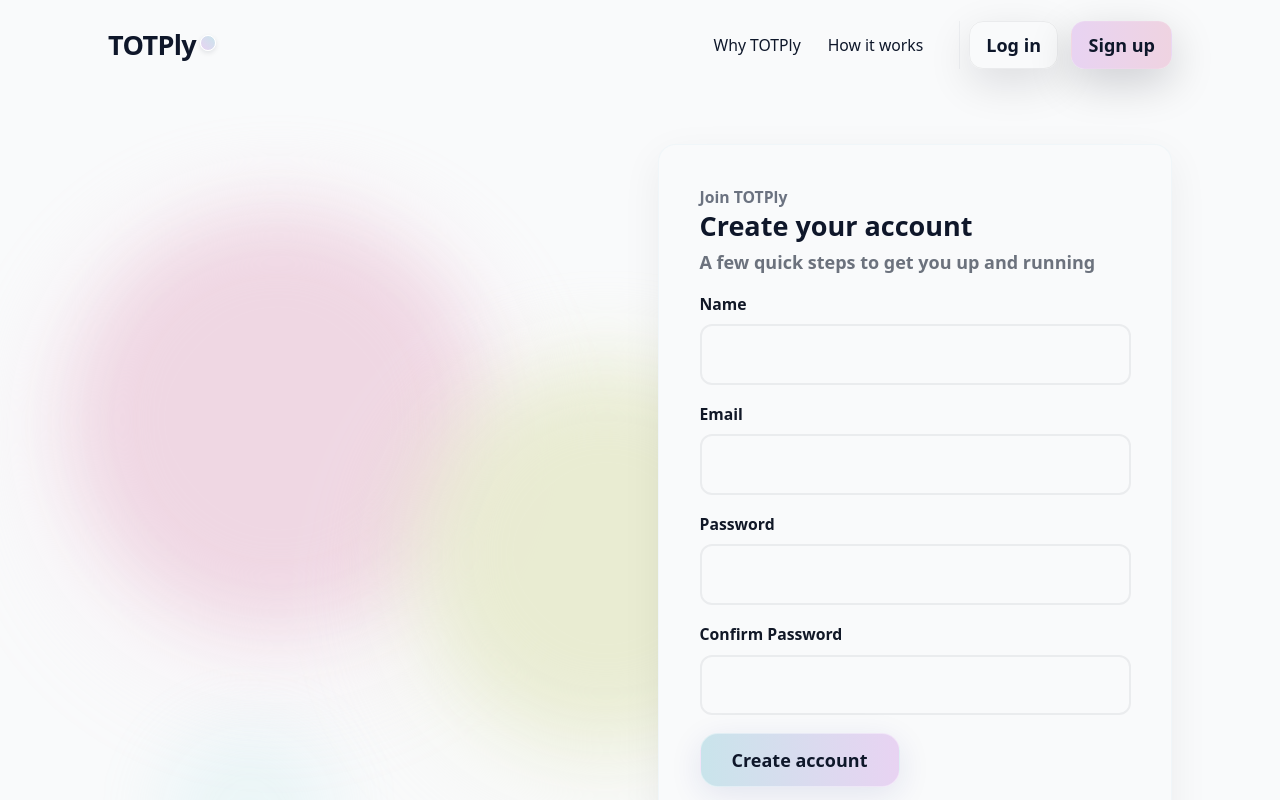
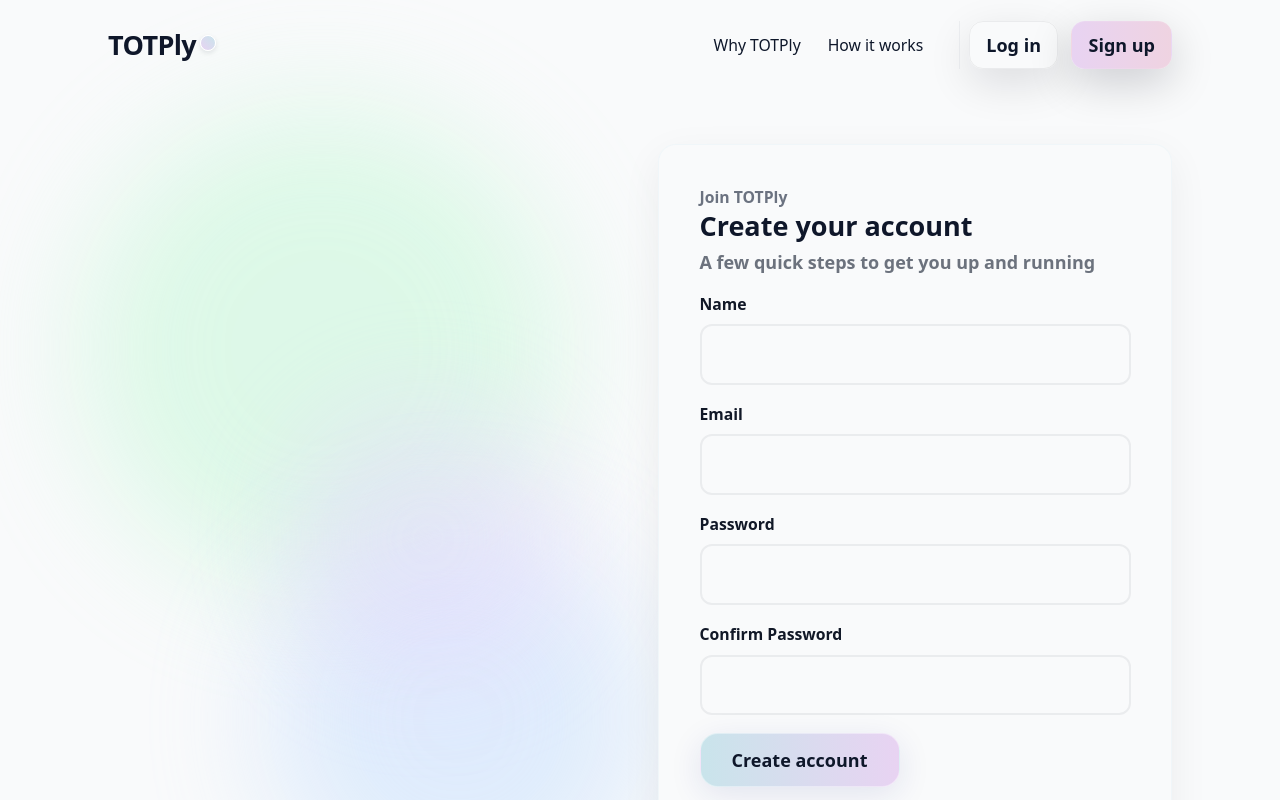
Before and after one commit to matmercs/TOTPly-frontend, a React (Vite) app: page /register in a window 1280 px wide. Shown: the top 800 px of the page. Built offline with nearby package versions, Linux system fonts and the light colour scheme; a web font is replaced by a local one.

Commit message:
some changes

```diff
--- /dev/null
+++ b/src/components/AuthDecor.tsx
@@ -0,0 +1,65 @@
+import React from 'react'
+
+interface AuthDecorProps {
+  variant?: 'login' | 'register'
+}
+
+export const AuthDecor: React.FC<AuthDecorProps> = ({ variant = 'login' }) => {
+
+  const colors = variant === 'login'
+    ? {
+
+        primary: '#d8b4fe',
+
+        secondary: '#93c5fd',
+
+        accent: '#f9a8d4'
+      }
+    : {
+
+        primary: '#bbf7d0',
+
+        secondary: '#bfdbfe',
+
+        accent: '#e9d5ff'
+      }
+
+  return (
+    <div className="relative w-full h-full min-h-[500px] flex items-center justify-center pointer-events-none select-none overflow-visible">
+      {}
+      <div
+        className="absolute w-[480px] h-[480px] rounded-full filter blur-[60px] animate-float"
+        style={{
+          background: colors.primary,
+          opacity: 0.45,
+          top: '-5%',
+          left: '-5%'
+        }}
+      />
+
+      {}
+      <div
+        className="absolute w-[380px] h-[380px] rounded-full filter blur-[60px] animate-float-delayed"
+        style={{
+          background: colors.secondary,
+          opacity: 0.45,
+          bottom: '-5%',
+          right: '-5%',
+          animationDelay: '2s'
+        }}
+      />
+
+      {}
+      <div
+        className="absolute w-[280px] h-[280px] rounded-full filter blur-[50px] animate-float-slow"
+        style={{
+          background: colors.accent,
+          opacity: 0.4,
+          top: '35%',
+          left: '35%',
+          animationDelay: '4s'
+        }}
+      />
+    </div>
+  )
+}
--- /dev/null
+++ b/src/components/AuthLayout.tsx
@@ -0,0 +1,46 @@
+import React, { ReactNode } from 'react'
+
+interface AuthLayoutProps {
+  welcomeText?: string
+  title: string
+  subtitle: string
+  children: ReactNode
+  footer?: ReactNode
+  decorations?: ReactNode
+}
+
+export const AuthLayout: React.FC<AuthLayoutProps> = ({
+  welcomeText,
+  title,
+  subtitle,
+  children,
+  footer,
+  decorations
+}) => {
+  return (
+    <main className="container mx-auto py-12">
+      <div className="auth-grid">
+        <div className="auth-left">
+          {decorations}
+        </div>
+        <div className="auth-right">
+          <div className="form-card">
+            <div className="mb-4">
+              {welcomeText && <div className="text-sm text-muted">{welcomeText}</div>}
+              <h3 className="text-2xl font-extrabold">{title}</h3>
+              <div className="form-sub">{subtitle}</div>
+            </div>
+
+            {children}
+
+            {footer && (
+              <div className="mt-4 text-center">
+                {footer}
+              </div>
+            )}
+          </div>
+        </div>
+      </div>
+    </main>
+  )
+}
--- /dev/null
+++ b/src/components/FormInput.tsx
@@ -0,0 +1,32 @@
+import React, { InputHTMLAttributes } from 'react'
+import { FieldError, UseFormRegisterReturn } from 'react-hook-form'
+
+interface FormInputProps extends InputHTMLAttributes<HTMLInputElement> {
+  label: string
+  error?: FieldError
+  registration: UseFormRegisterReturn
+}
+
+export const FormInput: React.FC<FormInputProps> = ({
+  label,
+  error,
+  registration,
+  className = '',
+  ...props
+}) => {
+  return (
+    <div className="form-field">
+      <label className="block text-sm mb-2">{label}</label>
+      <input
+        className={`form-input ${className}`}
+        {...registration}
+        {...props}
+      />
+      {error && (
+        <div className="text-sm text-red-500 mt-1">
+          {error.message || `${label} is required`}
+        </div>
+      )}
+    </div>
+  )
+}
--- a/src/components/index.ts
+++ b/src/components/index.ts
@@ -4,3 +4,6 @@ export * from './Icons'
 export { default as ErrorBoundary } from './ErrorBoundary'
 export { default as CountdownRing } from './CountdownRing'
 export { default as ProtectedRoute } from './ProtectedRoute'
+export { AuthLayout } from './AuthLayout'
+export { FormInput } from './FormInput'
+export { AuthDecor } from './AuthDecor'
--- a/src/index.css
+++ b/src/index.css
@@ -197,13 +197,14 @@ html, body {
   .text-muted { color: #6b7280 }
 
   .auth-grid { display: grid; grid-template-columns: 1fr; gap: 2rem; min-height: 80vh; align-items: center }
-  .auth-left { position: relative; height: 100%; display: flex; align-items: center; justify-content: center }
+
+  .auth-left { display: none }
   .auth-left .decor { position: absolute; border-radius: 9999px; filter: blur(40px); opacity: 0.95; z-index: 0 }
   .auth-left .decor.circle-1 { width: 420px; height: 420px; background: #e7c9c8; box-shadow: 0 40px 120px rgba(231,201,200,0.35); left: -60px; top: 40%; transform: translateY(20%); }
   .auth-left .decor.circle-2 { width: 300px; height: 300px; background: rgba(232,211,242,0.45); box-shadow: 0 30px 80px rgba(232,211,242,0.28); right: -40px; top: 60%; transform: translateY(10%); }
   .auth-left .decor.spot { width: 180px; height: 180px; background: rgba(168,219,226,0.18); filter: blur(36px); left: 10%; bottom: -30px }
 
-  .auth-right { display: flex; align-items: center; justify-content: center }
+  .auth-right { display: flex; align-items: center; justify-content: center; width: 100% }
   .form-card { background: var(--color-white); border-radius: 18px; padding: 2.25rem; box-shadow: 0 12px 40px rgba(2,6,23,0.06); border: 1px solid rgba(201,228,235,0.18); max-width: 520px; width: 100%; position: relative; z-index: 20 }
   .form-card h3 { font-size: 1.5rem; margin-bottom: 0.25rem }
   .form-sub { color: rgba(14,23,42,0.6); margin-bottom: 1rem }
@@ -265,7 +266,7 @@ html, body {
 
   @media (min-width: 768px) {
     .auth-grid { grid-template-columns: 1fr 1fr }
-    .auth-left { min-height: 520px }
+    .auth-left { display: flex; position: relative; height: 100%; align-items: center; justify-content: center; min-height: 520px }
   }
 
   .site-footer {
@@ -278,7 +279,7 @@ html, body {
   }
   .site-footer__inner { padding: 0 1rem; position: relative; z-index: 10; }
 
-  /* Static Footer Background Abstractions */
+
   .site-footer::before {
     content: '';
     position: absolute;
--- a/src/pages/Login.tsx
+++ b/src/pages/Login.tsx
@@ -2,6 +2,7 @@ import React from 'react'
 import { useForm } from 'react-hook-form'
 import { Link, useNavigate } from 'react-router-dom'
 import { useAuth } from '../context/AuthProvider'
+import { AuthLayout, FormInput, AuthDecor } from '../components'
 
 type FormData = { email: string; password: string }
 
@@ -9,6 +10,7 @@ export default function Login(){
   const { register, handleSubmit, formState: { errors } } = useForm<FormData>()
   const navigate = useNavigate()
   const auth = useAuth()
+
   const onSubmit = async (data: FormData) => {
     try{
       await auth.login(data.email, data.password)
@@ -18,47 +20,42 @@ export default function Login(){
     }
   }
 
+  const decorations = <AuthDecor variant="login" />
+
+  const footer = (
+    <>
+      <span className="text-sm">Don’t have an account? </span>
+      <Link to="/register" className="muted-link">Create one</Link>
+    </>
+  )
+
   return (
-    <main className="container mx-auto py-12">
-      <div className="auth-grid">
-        <div className="auth-left">
-          <div className="decor circle-1" />
-          <div className="decor circle-2" />
-          <div className="decor spot" />
+    <AuthLayout
+      welcomeText="Welcome back"
+      title="Log in to TOTPly"
+      subtitle="Enter your credentials to access your account"
+      decorations={decorations}
+      footer={footer}
+    >
+      <form onSubmit={handleSubmit(onSubmit)}>
+        <FormInput
+          label="Email"
+          type="email"
+          registration={register('email', { required: 'Email is required' })}
+          error={errors.email}
+        />
+
+        <FormInput
+          label="Password"
+          type="password"
+          registration={register('password', { required: 'Password is required' })}
+          error={errors.password}
+        />
+
+        <div className="form-field">
+          <button type="submit" className="gradient-btn">Sign in</button>
         </div>
-        <div className="auth-right">
-          <div className="form-card">
-            <div className="mb-4">
-              <div className="text-sm text-muted">Welcome back</div>
-              <h3 className="text-2xl font-extrabold">Log in to TOTPly</h3>
-              <div className="form-sub">Enter your credentials to access your account</div>
-            </div>
-
-            <form onSubmit={handleSubmit(onSubmit)}>
-              <div className="form-field">
-                <label className="block text-sm mb-2">Email</label>
-                <input className="form-input" {...register('email', { required: true })} />
-                {errors.email && <div className="text-sm text-red-500 mt-1">Email is required</div>}
-              </div>
-
-              <div className="form-field">
-                <label className="block text-sm mb-2">Password</label>
-                <input type="password" className="form-input" {...register('password', { required: true })} />
-                {errors.password && <div className="text-sm text-red-500 mt-1">Password is required</div>}
-              </div>
-
-              <div className="form-field">
-                <button type="submit" className="gradient-btn">Sign in</button>
-              </div>
-            </form>
-
-            <div className="mt-4 text-center">
-              <span className="text-sm">Don’t have an account? </span>
-              <Link to="/register" className="muted-link">Create one</Link>
-            </div>
-          </div>
-        </div>
-      </div>
-    </main>
+      </form>
+    </AuthLayout>
   )
 }
--- a/src/pages/Register.tsx
+++ b/src/pages/Register.tsx
@@ -2,6 +2,7 @@ import React from 'react'
 import { useForm } from 'react-hook-form'
 import { Link, useNavigate } from 'react-router-dom'
 import { useAuth } from '../context/AuthProvider'
+import { AuthLayout, FormInput, AuthDecor } from '../components'
 
 type FormData = { name: string; email: string; password: string; confirm: string }
 
@@ -23,59 +24,61 @@ export default function Register(){
     }
   }
 
+  const decorations = <AuthDecor variant="register" />
+
+  const footer = (
+    <>
+      <span className="text-sm">Already have an account? </span>
+      <Link to="/login" className="muted-link">Log in</Link>
+    </>
+  )
+
   return (
-    <main className="container mx-auto py-12">
-      <div className="auth-grid">
-        <div className="auth-left">
-          <div className="decor circle-1" style={{ background: 'rgba(239,211,225,0.95)', boxShadow: '0 40px 120px rgba(239,211,225,0.28)', left: '-40px', top: '-20px' }} />
-          <div className="decor" style={{ width: 380, height: 380, left: '60%', top: '30%', background: 'rgba(231,234,205,0.9)', boxShadow: '0 40px 120px rgba(231,234,205,0.28)' }} />
-          <div className="decor spot" />
+    <AuthLayout
+      welcomeText="Join TOTPly"
+      title="Create your account"
+      subtitle="A few quick steps to get you up and running"
+      decorations={decorations}
+      footer={footer}
+    >
+      <form onSubmit={handleSubmit(onSubmit)}>
+        <FormInput
+          label="Name"
+          registration={register('name', { required: 'Name is required' })}
+          error={errors.name}
+        />
+
+        <FormInput
+          label="Email"
+          type="email"
+          registration={register('email', { required: 'Email is required' })}
+          error={errors.email}
+        />
+
+        <FormInput
+          label="Password"
+          type="password"
+          registration={register('password', { required: 'Password is required' })}
+          error={errors.password}
+        />
+
+        <FormInput
+          label="Confirm Password"
+          type="password"
+          registration={register('confirm', { required: 'Confirm your password' })}
+          error={errors.confirm}
+        />
+
+        <div className="form-field">
+          <button
+            type="submit"
+            className="gradient-btn"
+            style={{ background: 'linear-gradient(90deg, #c9e4eb 0%, #e8d3f2 100%)' }}
+          >
+            Create account
+          </button>
         </div>
-        <div className="auth-right">
-          <div className="form-card">
-            <div className="mb-4">
-              <div className="text-sm text-muted">Join TOTPly</div>
-              <h3 className="text-2xl font-extrabold">Create your account</h3>
-              <div className="form-sub">A few quick steps to get you up and running</div>
-            </div>
-
-            <form onSubmit={handleSubmit(onSubmit)}>
-              <div className="form-field">
-                <label className="block text-sm mb-2">Name</label>
-                <input className="form-input" {...register('name', { required: true })} />
-                {errors.name && <div className="text-sm text-red-500 mt-1">Name is required</div>}
-              </div>
-
-              <div className="form-field">
-                <label className="block text-sm mb-2">Email</label>
-                <input className="form-input" {...register('email', { required: true })} />
-                {errors.email && <div className="text-sm text-red-500 mt-1">Email is required</div>}
-              </div>
-
-              <div className="form-field">
-                <label className="block text-sm mb-2">Password</label>
-                <input type="password" className="form-input" {...register('password', { required: true })} />
-                {errors.password && <div className="text-sm text-red-500 mt-1">Password is required</div>}
-              </div>
-
-              <div className="form-field">
-                <label className="block text-sm mb-2">Confirm Password</label>
-                <input type="password" className="form-input" {...register('confirm', { required: true })} />
-                {errors.confirm && <div className="text-sm text-red-500 mt-1">Confirm your password</div>}
-              </div>
-
-              <div className="form-field">
-                <button type="submit" className="gradient-btn" style={{ background: 'linear-gradient(90deg, #c9e4eb 0%, #e8d3f2 100%)' }}>Create account</button>
-              </div>
-            </form>
-
-            <div className="mt-4 text-center">
-              <span className="text-sm">Already have an account? </span>
-              <Link to="/login" className="muted-link">Log in</Link>
-            </div>
-          </div>
-        </div>
-      </div>
-    </main>
+      </form>
+    </AuthLayout>
   )
 }
```
Also changed, not shown: src/components/Header.tsx (+42 -13 lines).
